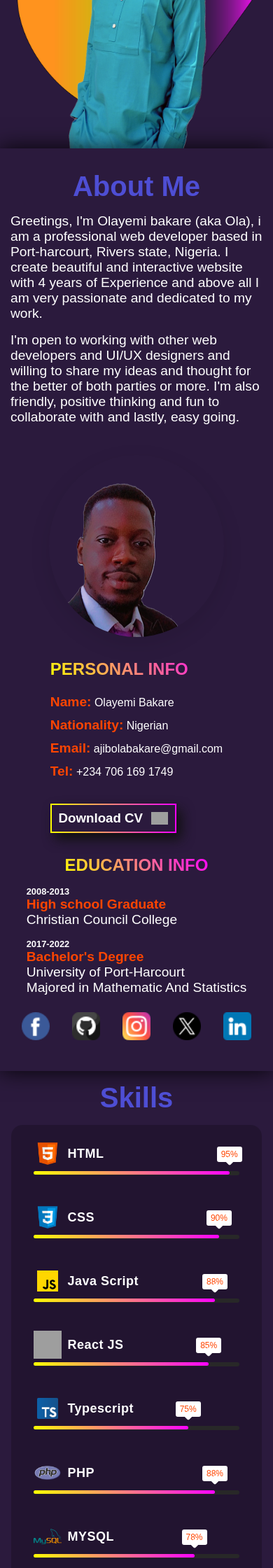
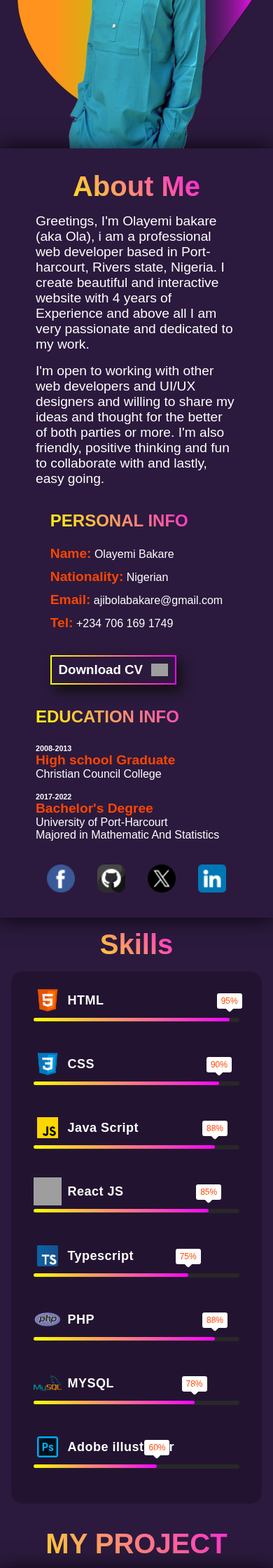
Before and after one commit to freakishcode/bakarePortfolio, a PHP site: page / in a window 390 px wide; the page is wider, and only the part inside the window is pictured. Shown: the part 632-2872 px from the top of that part at 70% size. Run offline with PHP 8.4, Linux system fonts and the light colour scheme; grey boxes are pictures that could not be loaded.

Commit message:
fix info

```diff
--- a/index.css
+++ b/index.css
@@ -433,6 +433,7 @@ header.header-bg-light {
   /* border: 2px solid orange; */
 
   .summary {
+    /* border: 2px solid orange; */
     display: flex;
     flex-direction: column;
     gap: 1rem;
@@ -448,10 +449,12 @@ header.header-bg-light {
   width: 100%;
   display: flex;
   justify-content: center;
+  align-items: center;
+
   flex-wrap: wrap;
   gap: 5rem;
-  padding: 1.5rem 0;
-  /* border: 2px solid orange; */
+  padding: 1rem;
+  /* border: 1px solid orange; */
 
   .Ola-card {
     width: 250px;
@@ -550,11 +553,14 @@ header.header-bg-light {
 }
 
 .PERSONAL-INFO {
-  .profile-description {
-    p {
-      padding: 0.35rem 0;
-    }
+  display: block;
+  /* border: 1px solid yellow; */
+
+  .profile-description > p {
+    display: block;
+    padding: 0.35rem 0;
   }
+
   /* styling myCV download button */
   .Download-CV {
     margin-top: 1.8rem;
@@ -591,20 +597,21 @@ header.header-bg-light {
 }
 
 .Edu-And-Exp {
-  .school {
-    display: flex;
-    flex-direction: column;
-    gap: 1rem;
+  /* border: 1px solid red; */
+  display: block;
 
-    div {
-      font-size: 1.2rem;
-    }
+  section {
+    margin: auto;
+    padding: 0.55rem 0;
   }
+  /* justify-content: center;
+  align-items: center;
+  flex-direction: column;
+  gap: 1rem; */
 }
 
 /* styling My social medial links */
 .social-Media-Link {
-  margin-top: 1rem;
   display: flex;
   justify-content: space-between;
 
@@ -1237,28 +1244,22 @@ footer.footer-bgColor {
 
   /* General styling for: home, about, skill, project, service & contact */
   header {
-    background: rgb(78, 78, 212);
+    /* background: rgb(78, 78, 212); */
     background-clip: text;
   }
 
-  .summary-about-me {
-    padding: 0 3.5rem;
+  .summary {
+    padding: 0 1rem;
   }
 
-  .summary {
-    p {
-      /* text-wrap: balance; */
-      font-size: 0.29rem;
-      font-weight: lighter;
-    }
+  .Ola-card {
+    display: none;
   }
 
   .Edu-And-Exp {
-    /* border: 2px solid red; */
-    display: flex;
-    flex-direction: column;
-    justify-content: center;
-    align-items: center;
+    .sections {
+      font-size: 1.2rem;
+    }
   }
 
   /* styling My social medial links */
--- a/index.html
+++ b/index.html
@@ -141,9 +141,9 @@
                         src="./assets/Icons/Social-Media-icons/facebook.png"
                         alt=""
                     /></a>
-                    <a href="https://github.com/freakishcode/Freakishcode"
+                    <a href="https://x.com/olayemi291"
                       ><img
-                        src="./assets/Icons/Social-Media-icons/github.png"
+                        src="./assets/Icons/Social-Media-icons/twitter.png"
                         alt=""
                     /></a>
                     <a href="https://www.linkedin.com/in/dauntless-ajibola/"
@@ -185,25 +185,21 @@
 
             <!-- Education And Experience -->
             <div class="Edu-And-Exp">
+              <!-- sub header -->
               <h2>EDUCATION INFO</h2>
-              <div class="school">
-                <div>
-                  <h6>2008-2013</h6>
-                  <p>
-                    <span class="sub-title">High school Graduate</span>
-                  </p>
-                  <p>Christian Council College</p>
-                </div>
 
-                <div>
-                  <h6>2017-2022</h6>
-                  <p>
-                    <span class="sub-title">Bachelor's Degree</span>
-                  </p>
-                  <p>University of Port-Harcourt</p>
-                  <p>Majored in Mathematic And Statistics</p>
-                </div>
-              </div>
+              <section>
+                <h6>2008-2013</h6>
+                <p class="sub-title">High school Graduate</p>
+                <p>Christian Council College</p>
+              </section>
+
+              <section>
+                <h6>2017-2022</h6>
+                <p class="sub-title">Bachelor's Degree</p>
+                <p>University of Port-Harcourt</p>
+                <p>Majored in Mathematic And Statistics</p>
+              </section>
 
               <!-- My social medial links -->
               <div class="social-Media-Link">
@@ -215,11 +211,6 @@
                 <a href="https://github.com/freakishcode/Freakishcode"
                   ><img
                     src="./assets/Icons/Social-Media-icons/github.png"
-                    alt=""
-                /></a>
-                <a href="https://www.instagram.com/dauntless_aj5/"
-                  ><img
-                    src="./assets/Icons/Social-Media-icons/instagram.png"
                     alt=""
                 /></a>
                 <a href="https://x.com/olayemi291"
```
